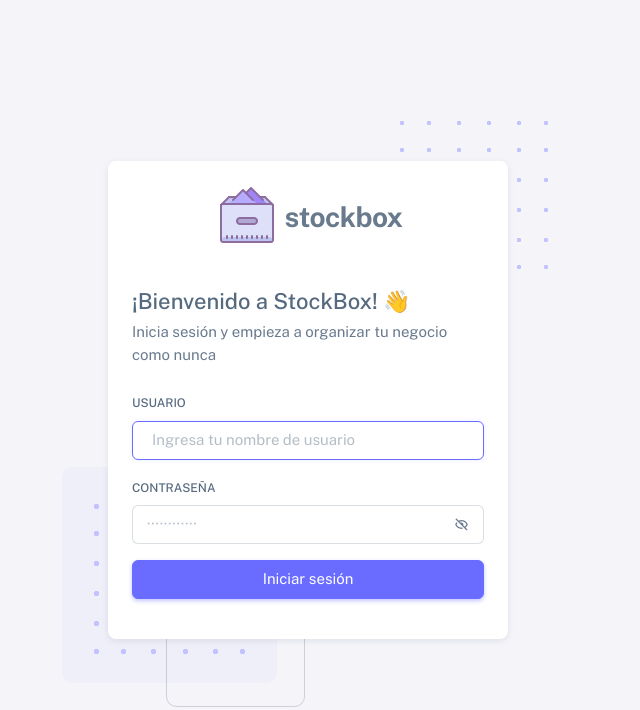
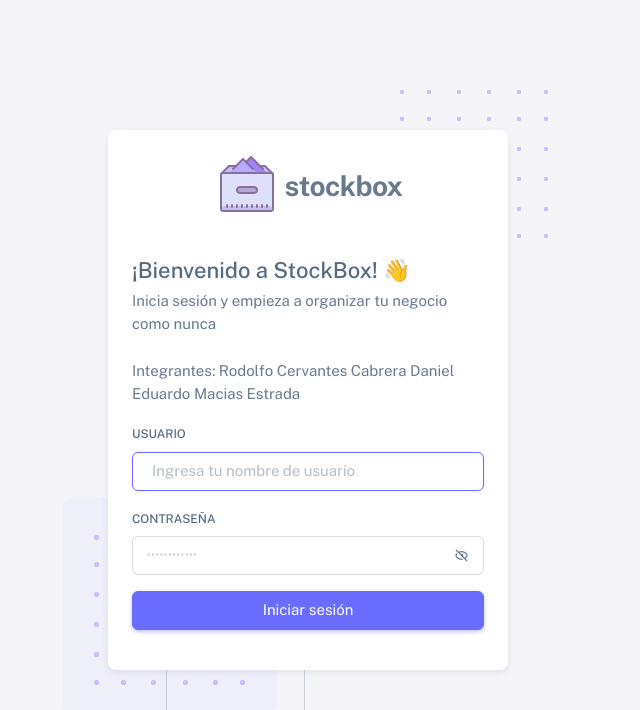
Before and after one commit to danma22/StockBox-MVC, a PHP site: page / in a window 1280 px wide. Shown: the top 710 px of the page, without its empty margins (332-972 px from the left). Run offline with PHP 8.4, Linux system fonts and the light colour scheme; some libraries are stand-ins or nearby versions.

Commit message:
Update login.php

```diff
--- a/view/login.php
+++ b/view/login.php
@@ -18,6 +18,11 @@
               <!-- /Logo -->
               <h4 class="mb-2">¡Bienvenido a StockBox! 👋</h4>
               <p class="mb-4">Inicia sesión y empieza a organizar tu negocio como nunca</p>
+              <p>Integrantes:
+                 Rodolfo Cervantes Cabrera
+                 Daniel Eduardo Macias Estrada
+              </p>
+
 
               <form id="authForm" class="mb-3" action="" method="POST">
                 <div class="alert alert-danger" role="alert" id="alert" style="display:none"></div>
```
